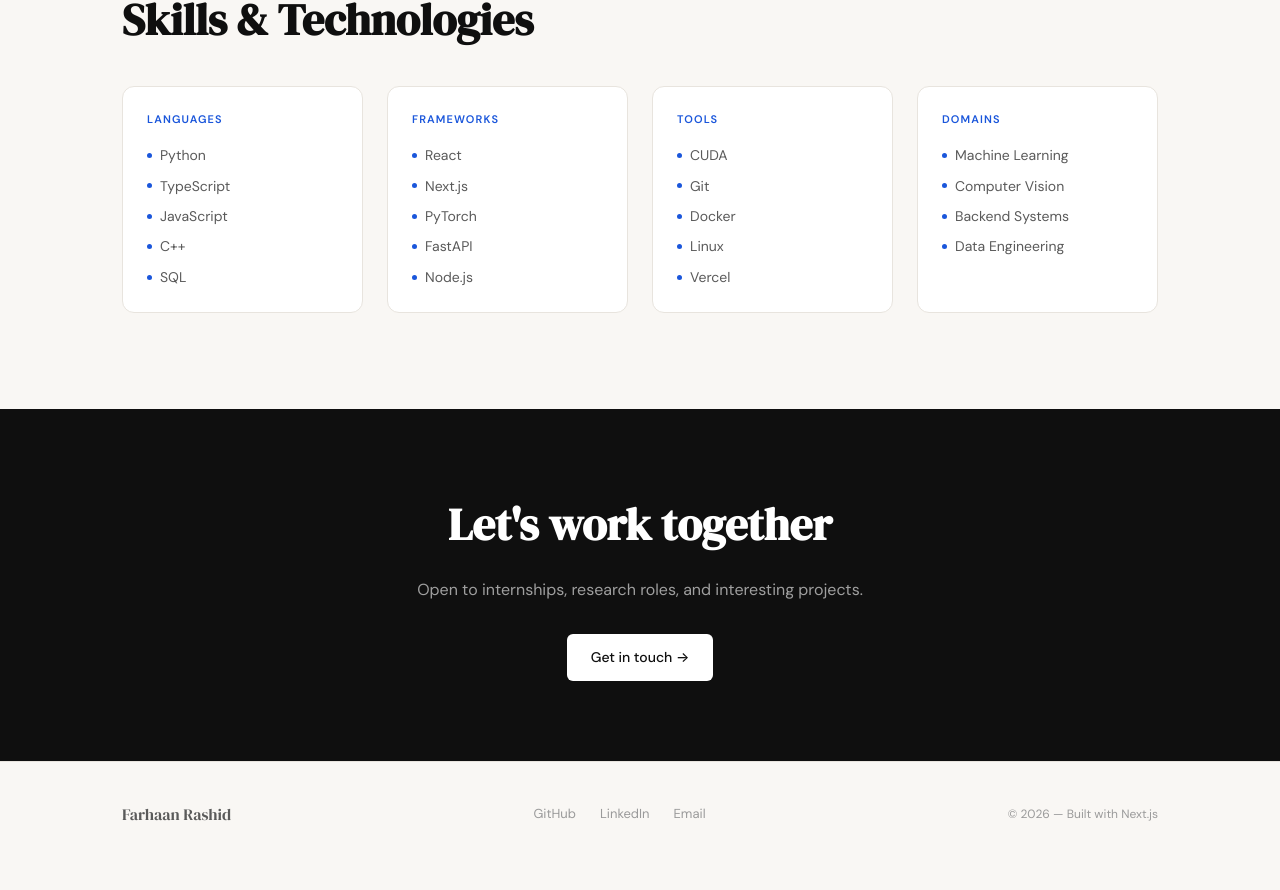
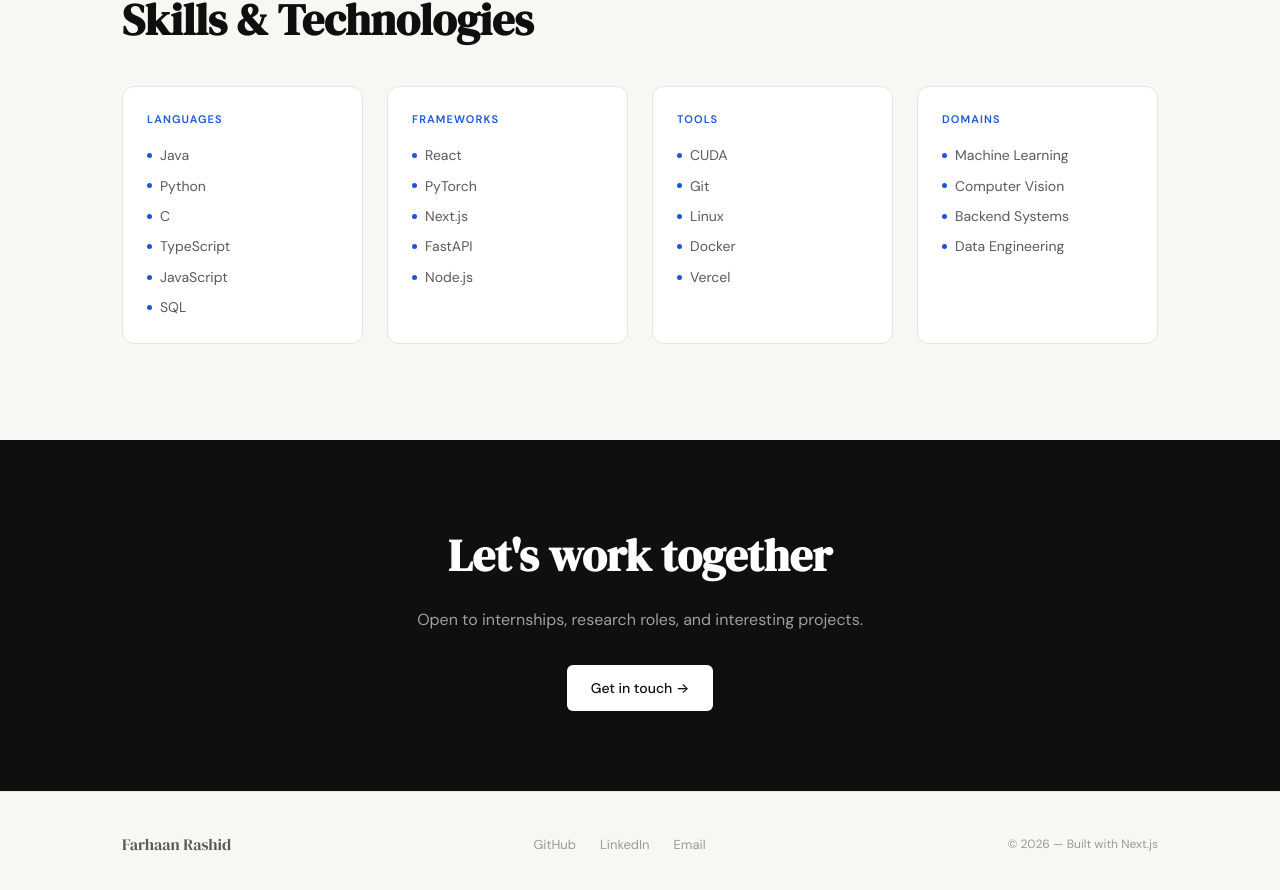
Before and after one commit to farhaan-r/Personal-Portfolio, a Next.js app in the folder portfolio/: page / in a window 1280 px wide. Shown: the part 1866-2756 px from the top of the page. Before the commit the page ends 2733 px from the top, so only its background shows below. Built offline with nearby package versions, Linux system fonts and the light colour scheme.

Commit message:
adjusted skills and abilities

```diff
--- a/portfolio/src/data/projects.ts
+++ b/portfolio/src/data/projects.ts
@@ -62,8 +62,8 @@ export const projects: Project[] = [
 ];
 
 export const skills = {
-  Languages: ["Python", "TypeScript", "JavaScript", "C++", "SQL"],
-  Frameworks: ["React", "Next.js", "PyTorch", "FastAPI", "Node.js"],
-  Tools: ["CUDA", "Git", "Docker", "Linux", "Vercel"],
+  Languages: ["Java", "Python", "C", "TypeScript", "JavaScript", "SQL"],
+  Frameworks: ["React", "PyTorch", "Next.js", "FastAPI", "Node.js"],
+  Tools: ["CUDA", "Git", "Linux", "Docker", "Vercel"],
   Domains: ["Machine Learning", "Computer Vision", "Backend Systems", "Data Engineering"],
 };
```
